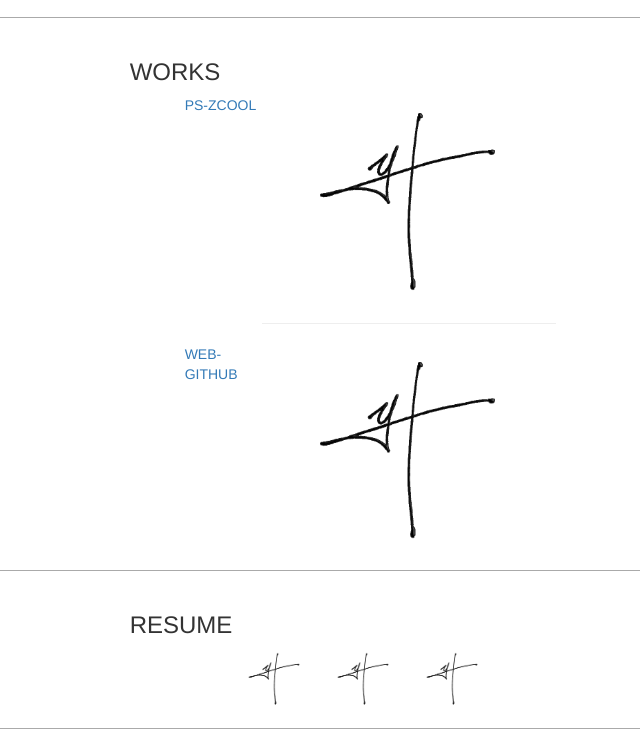
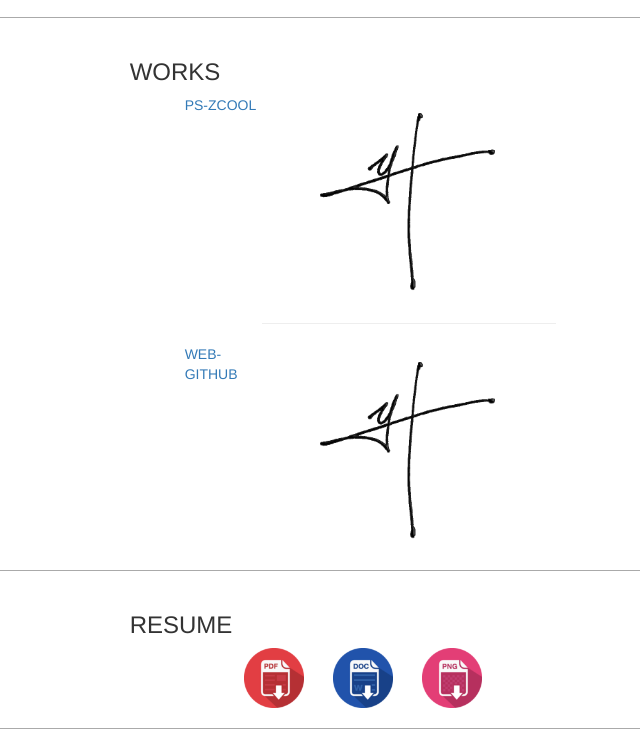
Before and after one commit to HanFuyan/resume, a plain HTML site: page index.html in a window 1280 px wide. Shown: the part 883-1630 px from the top of the page, without its empty margins (312-952 px from the left). Drawn offline with nearby package versions, Linux system fonts and the light colour scheme; a script that the page names is missing.

Commit message:
2.0.1
增加简历下载引导图片

```diff
--- a/index.html
+++ b/index.html
@@ -147,13 +147,13 @@
 					<h3>RESUME</h3>
 					<ul>
 						<li class="col-md-2 col-md-offset-2">
-							<a href="#"><img class="img-responsive" src="img/hfy.png" title="PDF格式，点击下载" /></a>
+							<a href="#"><img class="img-responsive" src="img/pdf.png" title="PDF格式，点击下载" /></a>
 						</li>
 						<li class="col-md-2 col-md-offset-1">
-							<a href="#"><img class="img-responsive" src="img/hfy.png" title="WORD格式，点击下载" /></a>
+							<a href="#"><img class="img-responsive" src="img/word.png" title="WORD格式，点击下载" /></a>
 						</li>
 						<li class="col-md-2 col-md-offset-1">
-							<a href="#"><img class="img-responsive" src="img/hfy.png" title="PNG格式，点击下载" /></a>
+							<a href="#"><img class="img-responsive" src="img/png.png" title="PNG格式，点击下载" /></a>
 						</li>
 					</ul>
 				</div>
@@ -185,6 +185,7 @@
 						})();
 					</script>
 					<!-- 多说公共JS代码 end -->
+
 				</div>
 				<div class="col-md-3"></div>
 			</div>
```
Also changed, not shown: img/pdf.png (added), img/png.png (added), img/word.png (added).
